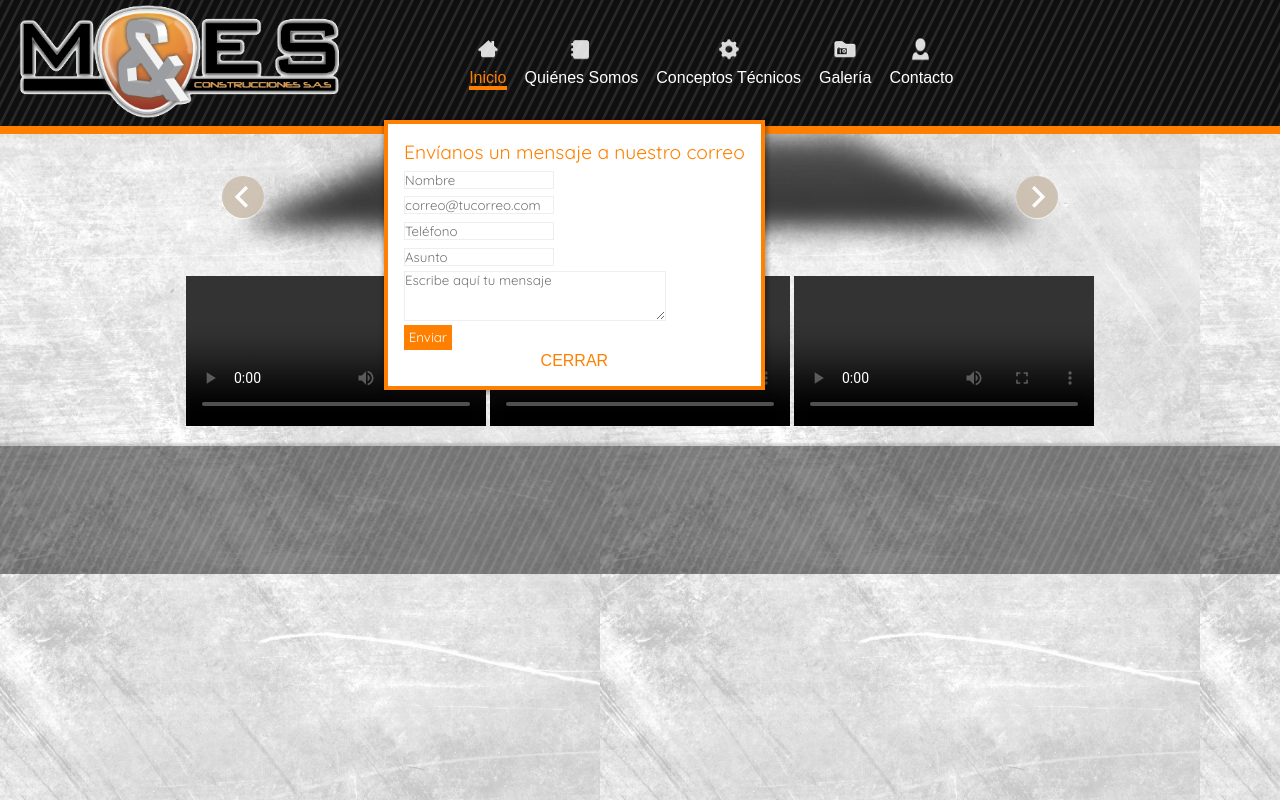
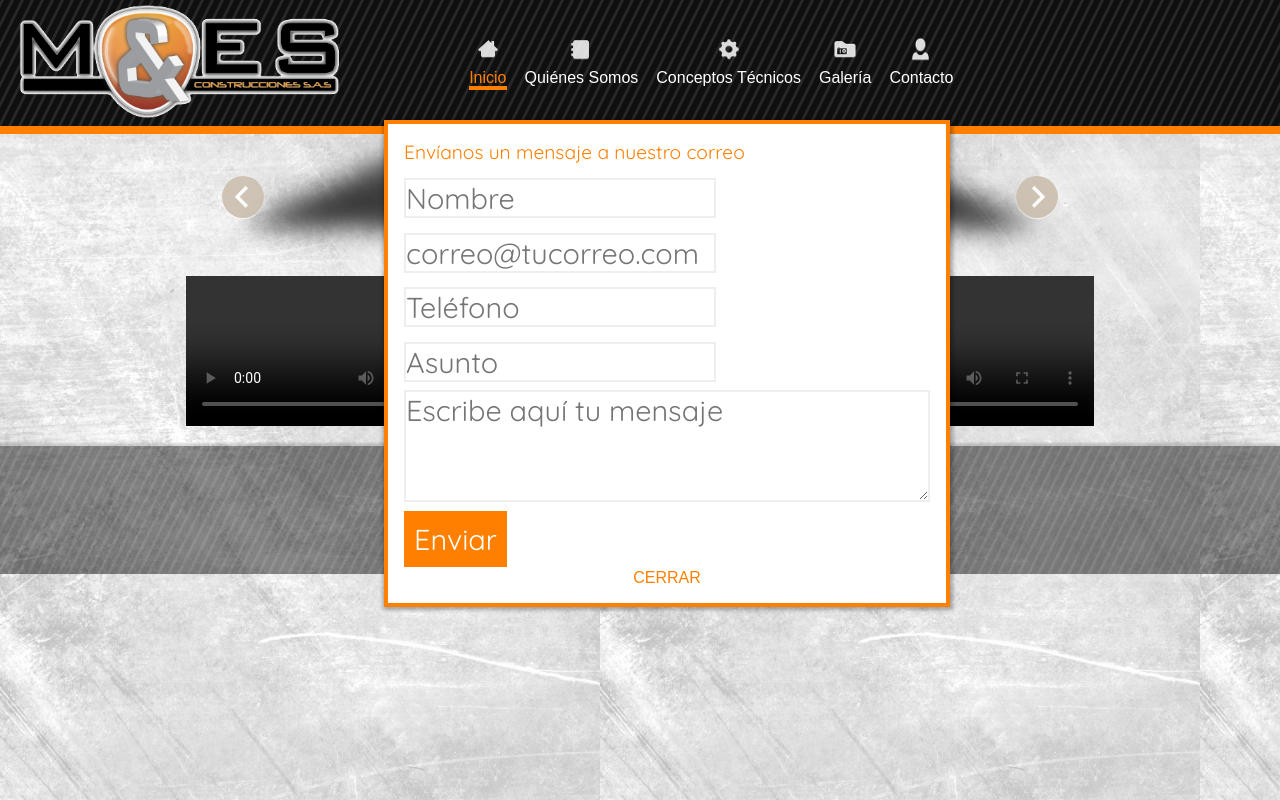
Before and after one commit to cristianmoreno/miesconstrucciones, a plain HTML site: page Web/index.html in a window 1280 px wide. Both pictures are taken after a click on the link "Contacto". Drawn offline with nearby package versions, Linux system fonts and the light colour scheme; a web font is replaced by a local one.

Commit message:
Contacto actualizado - tamaño de la fuente más grande

```diff
--- a/Web/css/style.css
+++ b/Web/css/style.css
@@ -279,6 +279,7 @@ a.tooltip span b {
     margin-left: 0;
     margin-top: .5em;
     min-width: 10em;
+    font-size: 1.5em;
 }
 .co-boton
 {
@@ -291,6 +292,7 @@ a.tooltip span b {
     margin-left: 0;
     margin-top: .3em;
     padding: 0.35em;
+    font-size: 1.5em;
 }
 
 .co-boton:hover
@@ -307,6 +309,7 @@ a.tooltip span b {
     vertical-align: top;
     margin-left: 0;
     margin-top: .3em;
+    font-size: 1.5em;
 }
 /* TERMINA FORMULARIO */
 /* LightBox */
```
